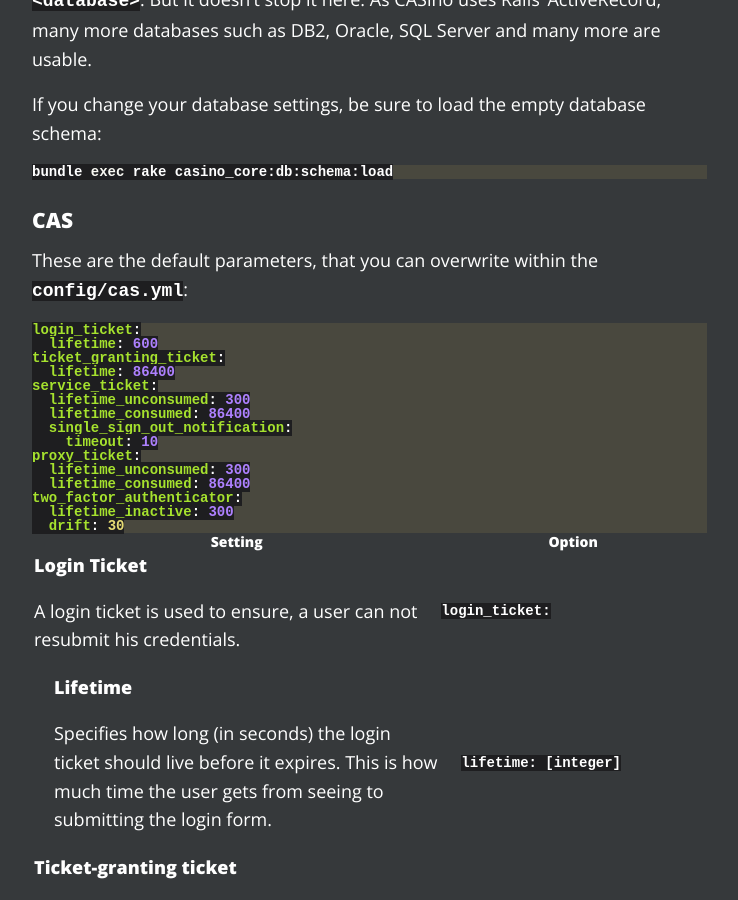
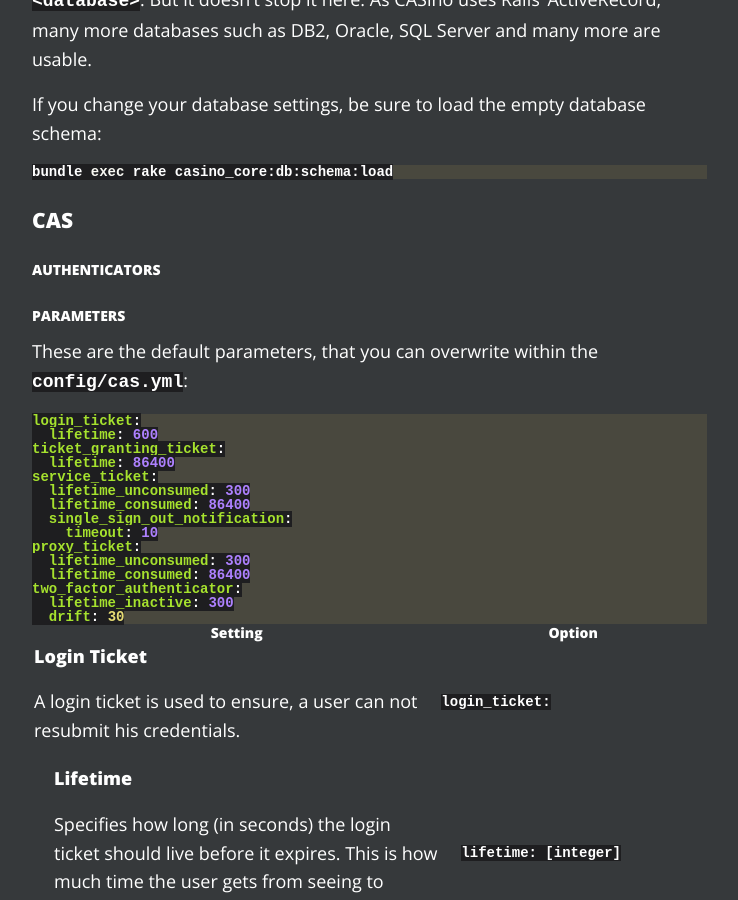
Before and after one commit to rbCAS/rbcas.github.com, a Jekyll site: the page built from docs/configuration/index.md, in a window 1280 px wide and 900 px high, scrolled down 536 px. Shown: the whole window, without its empty margins (153-891 px from the left). Built offline with Jekyll 4.4.1, drawn with Linux system fonts in a browser that asks for light colours.

Commit message:
Add section for documentation of authenticators

```diff
--- a/docs/configuration/index.md
+++ b/docs/configuration/index.md
@@ -20,6 +20,9 @@
 
 ## CAS
 
+### Authenticators
+
+### Parameters
 These are the default parameters, that you can overwrite within the `config/cas.yml`:
 
 {% highlight yaml %}
```
